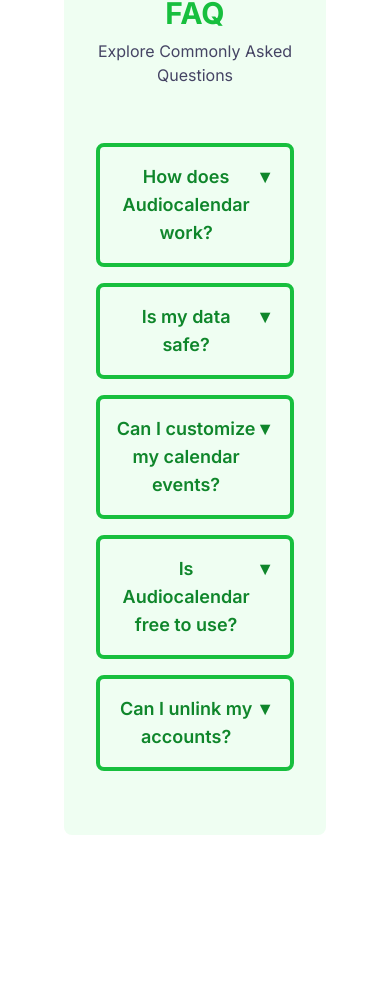
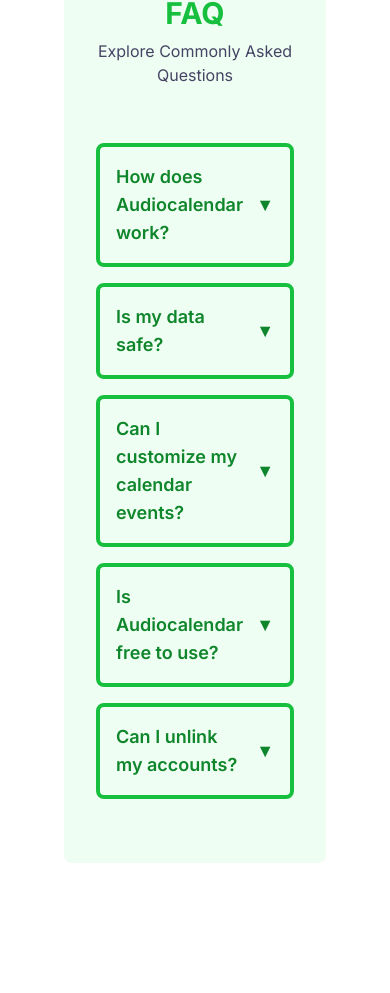
Before and after one commit to szilard-dobai/audiocalendar, a Next.js app in the folder client/: page / in a window 390 px wide. Shown: the part 2930-3923 px from the top of the page. Built offline with nearby package versions, Linux system fonts and the light colour scheme.

Commit message:
Fix styling on mobile.

```diff
--- a/client/src/app/(home)/(components)/CollapsibleDefinition.tsx
+++ b/client/src/app/(home)/(components)/CollapsibleDefinition.tsx
@@ -25,13 +25,13 @@ const CollapsibleDefinition = ({
 
   return (
     <div
-      className={`select-none cursor-pointer p-4 rounded-lg border-4 ${
+      className={`text-left select-none cursor-pointer p-4 rounded-lg border-4 ${
         isCollapsed ? "border-brand" : "border-complement bg-complement-50"
       } transition-all duration-300 ease-in-out ${className}`}
       onClick={() => setIsCollapsed((previous) => !previous)}
     >
       <div
-        className={`flex justify-between font-semibold text-lg ${
+        className={`flex justify-between items-center gap-3 font-semibold text-lg ${
           isCollapsed ? "text-brand-700" : "text-complement-700"
         }`}
       >
@@ -45,7 +45,7 @@ const CollapsibleDefinition = ({
 
       <dd
         ref={collapsibleRef}
-        className={`text-left overflow-hidden max-h-0 transition-all duration-300 ease-in-out ${
+        className={`overflow-hidden max-h-0 transition-all duration-300 ease-in-out ${
           isCollapsed ? "text-brand-800" : "text-complement-800"
         }`}
         style={collapsibleStyle}
```
